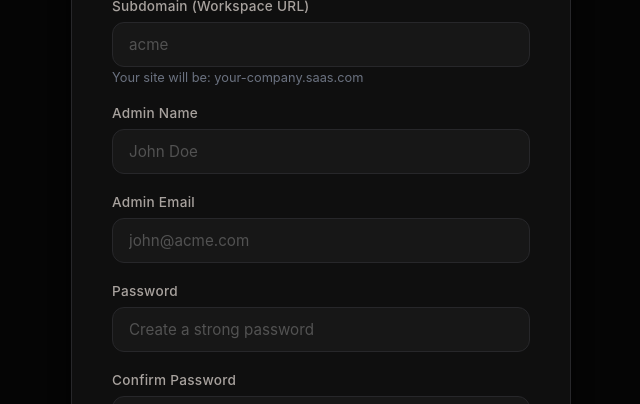
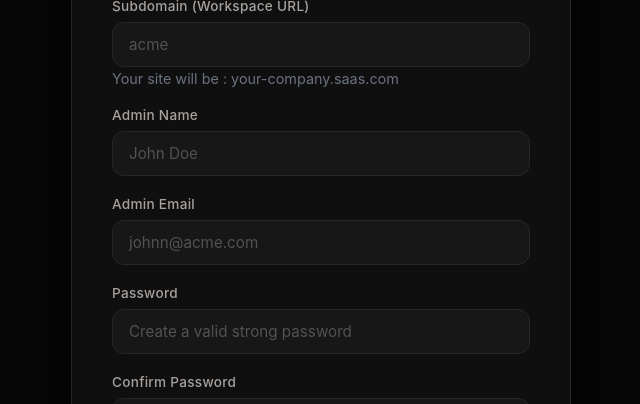
Before and after one commit to ofctarun/multi-tenant-saas, a React app in the folder frontend/: page /register in a window 1280 px wide. Shown: the part 271-675 px from the top of the page, without its empty margins (319-959 px from the left). Built offline with nearby package versions, Linux system fonts and the light colour scheme; the HTML template or start-up script is replaced by a standard one.

Commit message:
Register UI fix

```diff
--- a/frontend/src/pages/Register.jsx
+++ b/frontend/src/pages/Register.jsx
@@ -69,7 +69,7 @@ function Register() {
         <div className="form-group">
           <label>Subdomain (Workspace URL)</label>
           <input name="subdomain" placeholder="acme" onChange={handleChange} required />
-          <small style={{ marginTop: "-5px", color: "#6b7280", fontSize: "0.8rem" }}>Your site will be: {form.subdomain || "your-company"}.saas.com</small>
+          <small style={{ marginTop: "-5px", color: "#6b7280", fontSize: "0.9rem" }}>Your site will be : {form.subdomain || "your-company"}.saas.com</small>
         </div>
 
         <div className="form-group">
@@ -79,12 +79,12 @@ function Register() {
 
         <div className="form-group">
           <label>Admin Email</label>
-          <input name="adminEmail" type="email" placeholder="john@acme.com" onChange={handleChange} required />
+          <input name="adminEmail" type="email" placeholder="johnn@acme.com" onChange={handleChange} required />
         </div>
 
         <div className="form-group">
           <label>Password</label>
-          <input name="adminPassword" type="password" minLength={8} maxLength={20} placeholder="Create a strong password" onChange={handleChange} required />
+          <input name="adminPassword" type="password" minLength={8} maxLength={20} placeholder="Create a valid strong password" onChange={handleChange} required />
         </div>
 
         <div className="form-group">
@@ -98,7 +98,7 @@ function Register() {
         </div>
 
         <button disabled={loading} className="btn-full">
-          {loading ? "Creating Account..." : "Create Account"}
+          {loading ? "Creating Account....." : "Create Account"}
         </button>
       </form>
 
```
